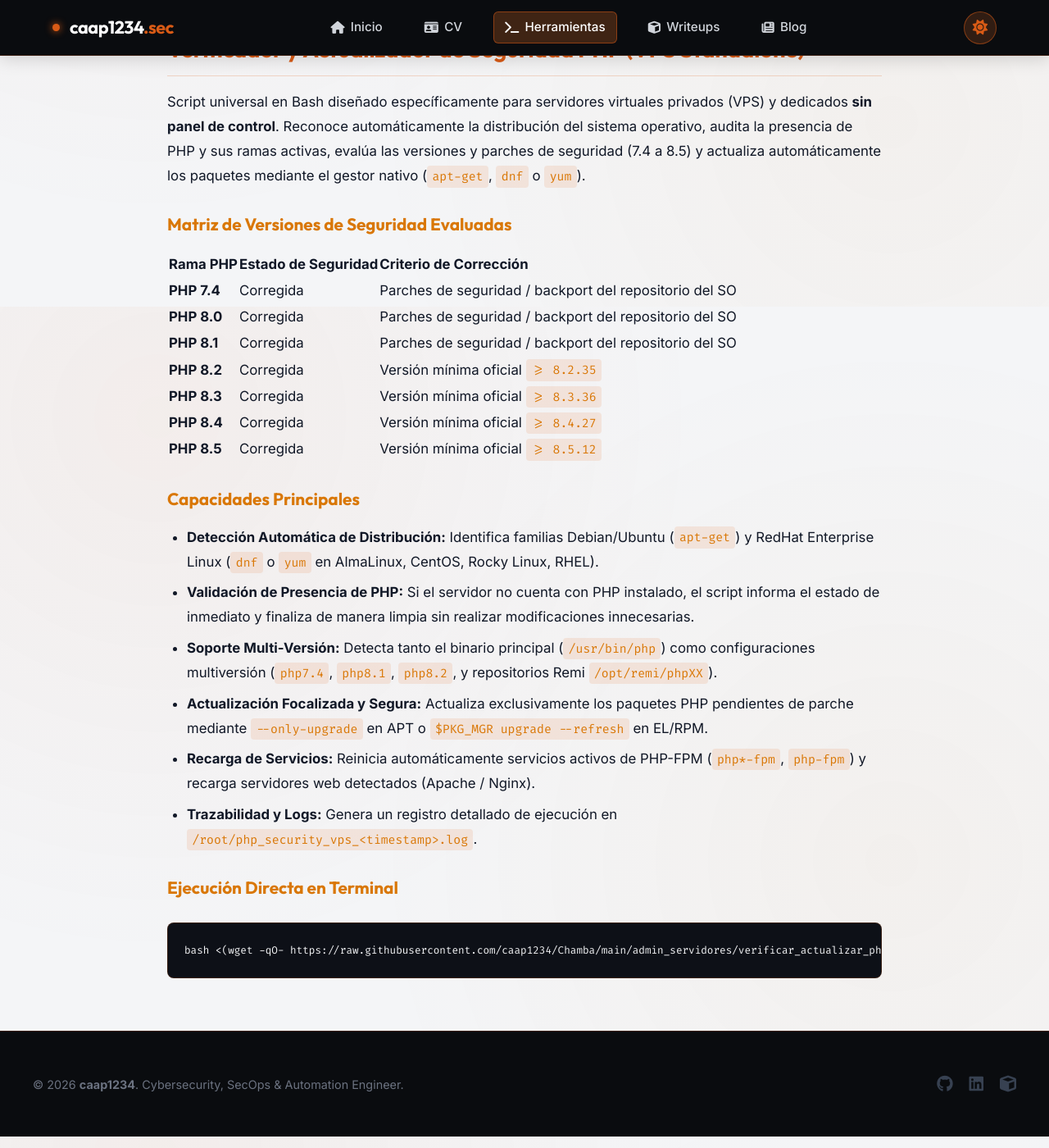
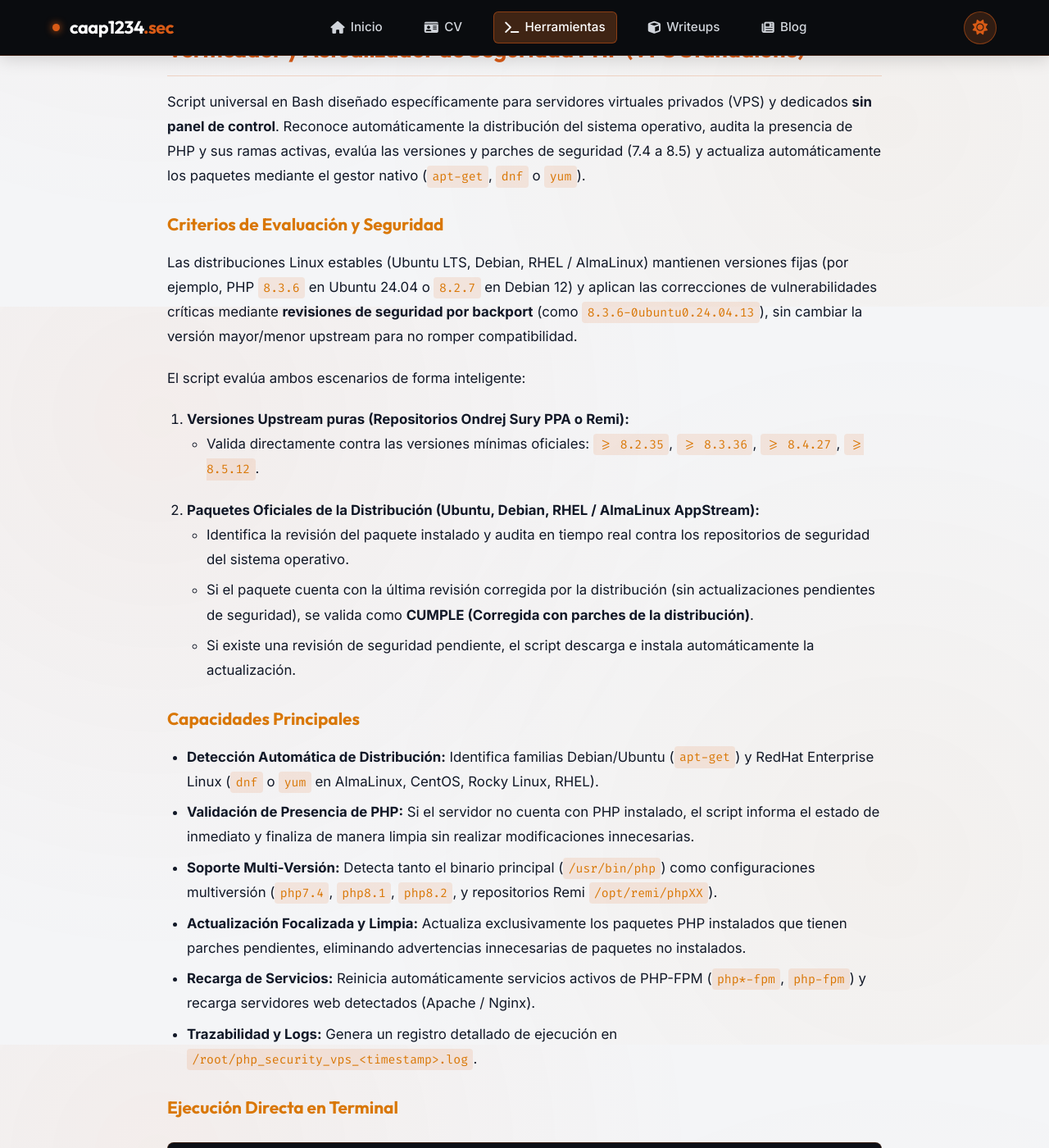
Before and after one commit to caap1234/caap1234.github.io, a Jekyll site: the page built from _tools/verificar-actualizar-php-vps.md, in a window 1280 px wide and 1400 px high, scrolled down 526 px. Shown: the whole window at 82% size. Built offline with Jekyll 4.4.1, drawn with Linux system fonts in a browser that asks for light colours.

Commit message:
docs(tools): documentar evaluacion de parches backport en distribuciones estables (Ubuntu/Debian/RHEL)

```diff
--- a/_tools/verificar-actualizar-php-vps.md
+++ b/_tools/verificar-actualizar-php-vps.md
@@ -4,7 +4,7 @@ title: "Verificador y Actualizador PHP (VPS Standalone)"
 category: "Admin Servidores / Linux"
 language: "Bash"
 description: "Auditoría y actualización automática de parches de seguridad de PHP (7.4 a 8.5) para servidores VPS sin panel de control (AlmaLinux, CentOS, Rocky, RHEL, Ubuntu y Debian)."
-usage_summary: "Reconoce distribución, valida si existe PHP instalado, evalúa ramas activas y actualiza vía APT o DNF/YUM según corresponda."
+usage_summary: "Reconoce distribución, evalúa versiones upstream y parches backport del SO (Canonical / Debian / RedHat) y actualiza vía APT o DNF/YUM."
 one_liner: "bash <(wget -qO- https://raw.githubusercontent.com/caap1234/Chamba/main/admin_servidores/verificar_actualizar_php_vps.sh)"
 ---
 
@@ -12,24 +12,25 @@ one_liner: "bash <(wget -qO- https://raw.githubusercontent.com/caap1234/Chamba/m
 
 Script universal en Bash diseñado específicamente para servidores virtuales privados (VPS) y dedicados **sin panel de control**. Reconoce automáticamente la distribución del sistema operativo, audita la presencia de PHP y sus ramas activas, evalúa las versiones y parches de seguridad (7.4 a 8.5) y actualiza automáticamente los paquetes mediante el gestor nativo (`apt-get`, `dnf` o `yum`).
 
-### Matriz de Versiones de Seguridad Evaluadas
+### Criterios de Evaluación y Seguridad
 
-| Rama PHP | Estado de Seguridad | Criterio de Corrección |
-| :--- | :--- | :--- |
-| **PHP 7.4** | Corregida | Parches de seguridad / backport del repositorio del SO |
-| **PHP 8.0** | Corregida | Parches de seguridad / backport del repositorio del SO |
-| **PHP 8.1** | Corregida | Parches de seguridad / backport del repositorio del SO |
-| **PHP 8.2** | Corregida | Versión mínima oficial `>= 8.2.35` |
-| **PHP 8.3** | Corregida | Versión mínima oficial `>= 8.3.36` |
-| **PHP 8.4** | Corregida | Versión mínima oficial `>= 8.4.27` |
-| **PHP 8.5** | Corregida | Versión mínima oficial `>= 8.5.12` |
+Las distribuciones Linux estables (Ubuntu LTS, Debian, RHEL / AlmaLinux) mantienen versiones fijas (por ejemplo, PHP `8.3.6` en Ubuntu 24.04 o `8.2.7` en Debian 12) y aplican las correcciones de vulnerabilidades críticas mediante **revisiones de seguridad por backport** (como `8.3.6-0ubuntu0.24.04.13`), sin cambiar la versión mayor/menor upstream para no romper compatibilidad.
+
+El script evalúa ambos escenarios de forma inteligente:
+
+1. **Versiones Upstream puras (Repositorios Ondrej Sury PPA o Remi):**
+   * Valida directamente contra las versiones mínimas oficiales: `>= 8.2.35`, `>= 8.3.36`, `>= 8.4.27`, `>= 8.5.12`.
+2. **Paquetes Oficiales de la Distribución (Ubuntu, Debian, RHEL / AlmaLinux AppStream):**
+   * Identifica la revisión del paquete instalado y audita en tiempo real contra los repositorios de seguridad del sistema operativo.
+   * Si el paquete cuenta con la última revisión corregida por la distribución (sin actualizaciones pendientes de seguridad), se valida como **CUMPLE (Corregida con parches de la distribución)**.
+   * Si existe una revisión de seguridad pendiente, el script descarga e instala automáticamente la actualización.
 
 ### Capacidades Principales
 
 - **Detección Automática de Distribución:** Identifica familias Debian/Ubuntu (`apt-get`) y RedHat Enterprise Linux (`dnf` o `yum` en AlmaLinux, CentOS, Rocky Linux, RHEL).
 - **Validación de Presencia de PHP:** Si el servidor no cuenta con PHP instalado, el script informa el estado de inmediato y finaliza de manera limpia sin realizar modificaciones innecesarias.
 - **Soporte Multi-Versión:** Detecta tanto el binario principal (`/usr/bin/php`) como configuraciones multiversión (`php7.4`, `php8.1`, `php8.2`, y repositorios Remi `/opt/remi/phpXX`).
-- **Actualización Focalizada y Segura:** Actualiza exclusivamente los paquetes PHP pendientes de parche mediante `--only-upgrade` en APT o `$PKG_MGR upgrade --refresh` en EL/RPM.
+- **Actualización Focalizada y Limpia:** Actualiza exclusivamente los paquetes PHP instalados que tienen parches pendientes, eliminando advertencias innecesarias de paquetes no instalados.
 - **Recarga de Servicios:** Reinicia automáticamente servicios activos de PHP-FPM (`php*-fpm`, `php-fpm`) y recarga servidores web detectados (Apache / Nginx).
 - **Trazabilidad y Logs:** Genera un registro detallado de ejecución en `/root/php_security_vps_<timestamp>.log`.
 
```
